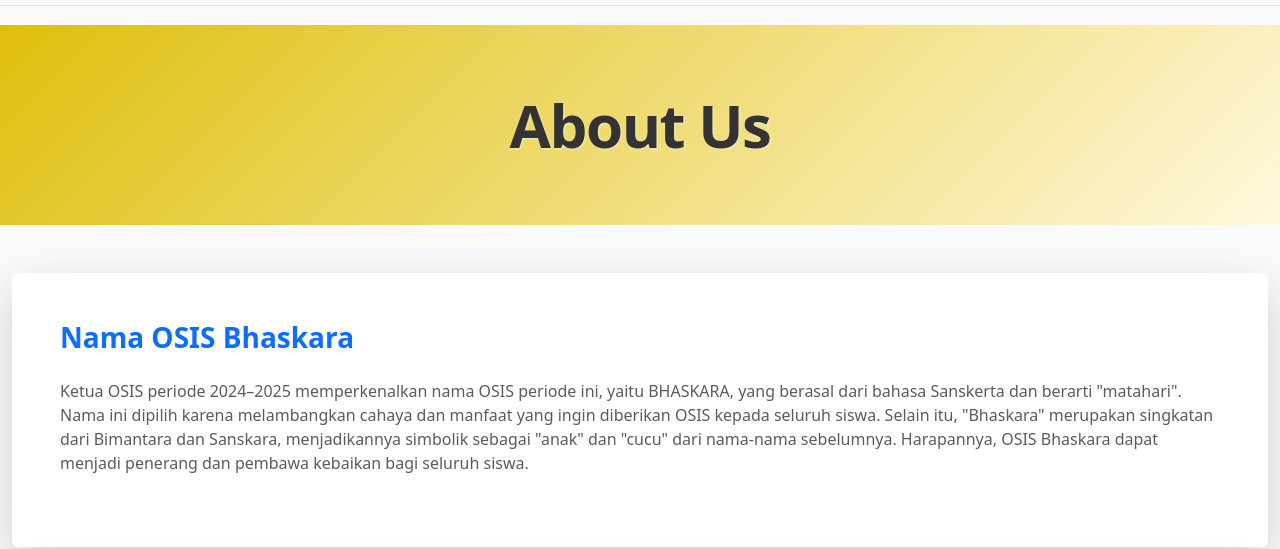
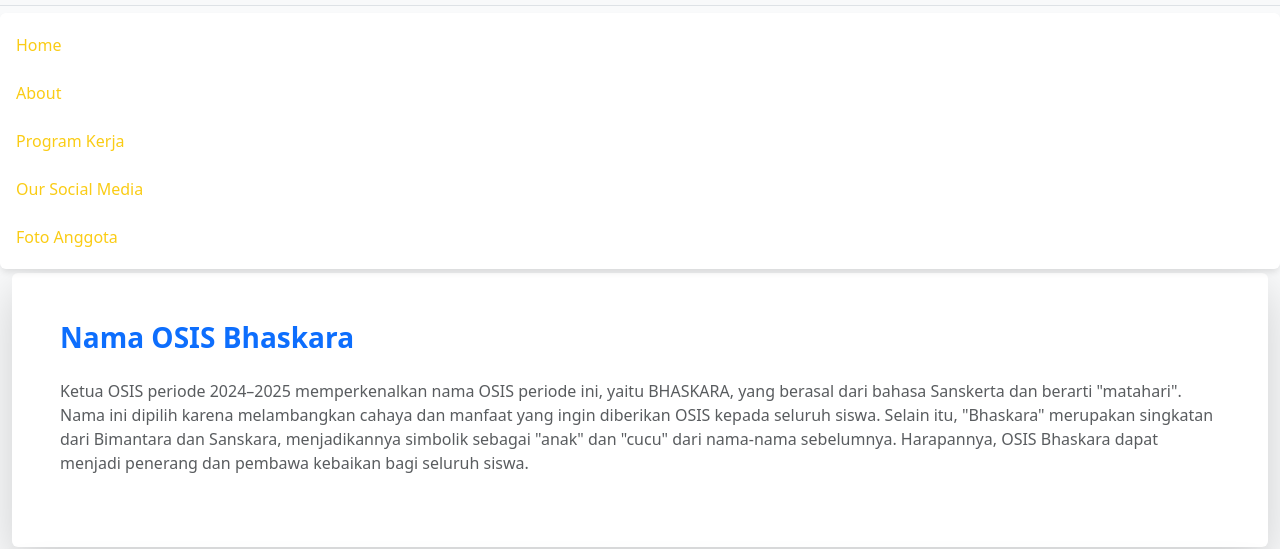
Before and after one commit to biezz-2/osissmaitfi, a plain HTML site: page about.html in a window 1280 px wide. Shown: the part 35-584 px from the top of the page. Drawn offline with nearby package versions, Linux system fonts and the light colour scheme.

Commit message:
Update about.html

```diff
--- a/about.html
+++ b/about.html
@@ -37,16 +37,16 @@
             top: 100%;
             left: 0;
             right: 0;
-            background: white;
+            background-color: #ffffff;
             border-radius: 0.375rem;
             box-shadow: 0 4px 6px -1px rgba(0, 0, 0, 0.1);
             z-index: 1000;
             padding: 0.5rem 0;
             margin-top: 0.5rem;
-            visibility: hidden;
-            opacity: 0;
-            transform: translateY(-10px);
-            transition: visibility 0s 0.3s, opacity 0.3s ease, transform 0.3s ease;
+            visibility: visible;
+            opacity: 1;
+            transform: translateY(0);
+            transition: opacity 0.3s ease, transform 0.3s ease;
         }
 
         .mobile-nav.show {
```
